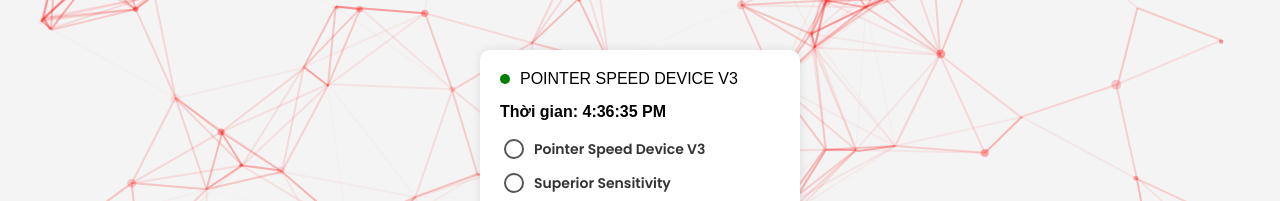
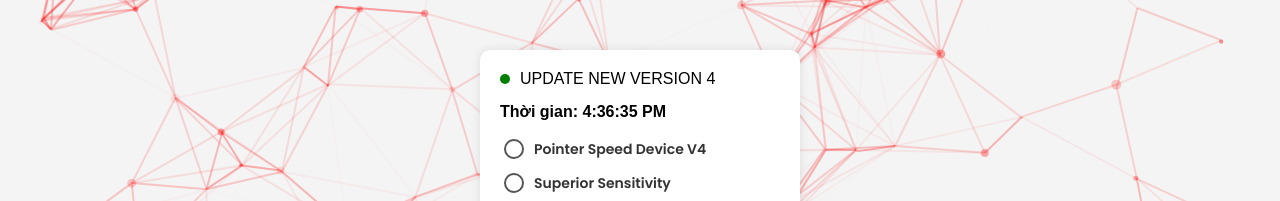
Before and after one commit to ngvanvietioscheat/-vip-premium-by-ngvanvietioscheat, a plain HTML site: page index.html in a window 1280 px wide. Shown: the part 211-412 px from the top of the page. Drawn offline with nearby package versions, Linux system fonts and the light colour scheme.

Commit message:
Update and rename Index.html to index.html
Signed-off-by: ngvanvietioscheat <nguyenvanviet24072007@gmail.com>

```diff
--- a/Index.html
+++ b/index.html
@@ -25,7 +25,7 @@
     <div class="menu">
         <div class="status">
             <div class="indicator"></div>
-            <span>POINTER SPEED DEVICE V3</span>
+            <span>UPDATE NEW VERSION 4</span>
         </div>
 
         <div class="time" id="current-time">Thời gian: </div>
@@ -34,7 +34,7 @@
 
             <div class="checkbox-item">
                 <input type="checkbox" id="task1">
-                <label for="task1">Pointer Speed Device V3</label>
+                <label for="task1">Pointer Speed Device V4</label>
             </div>
 
             <div class="checkbox-item">
```
